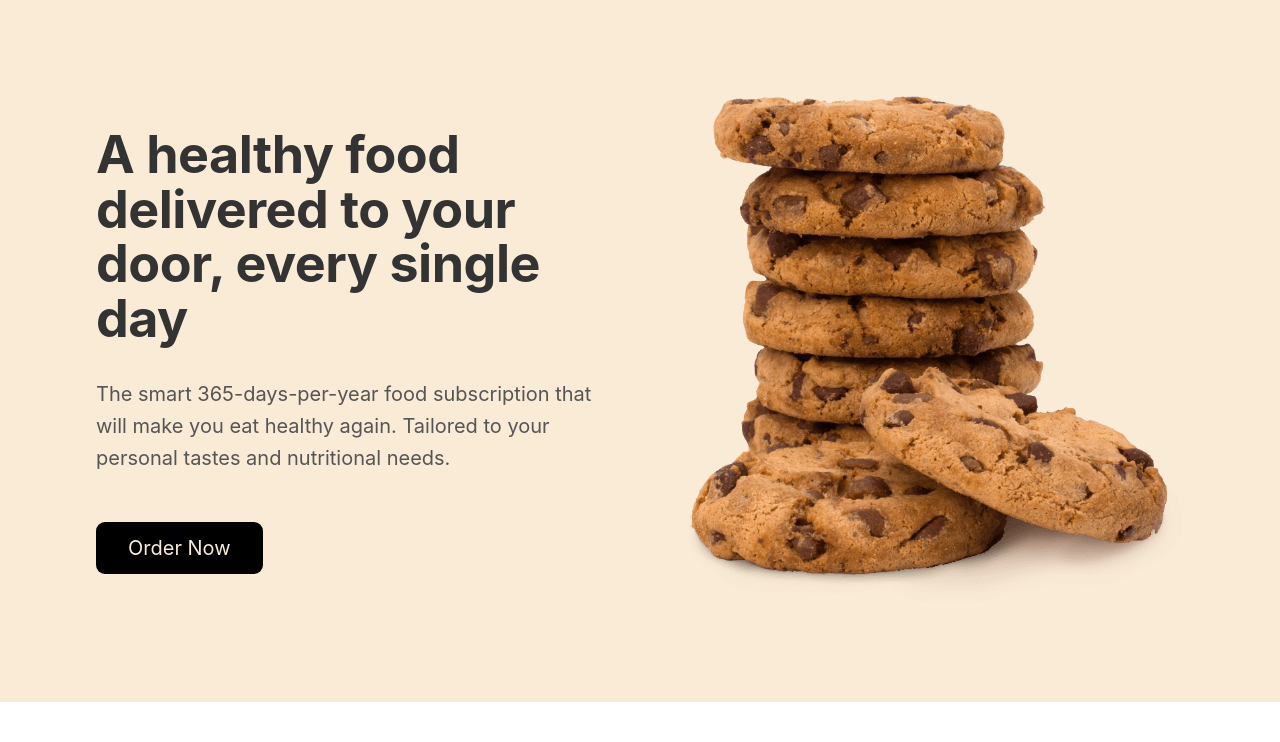
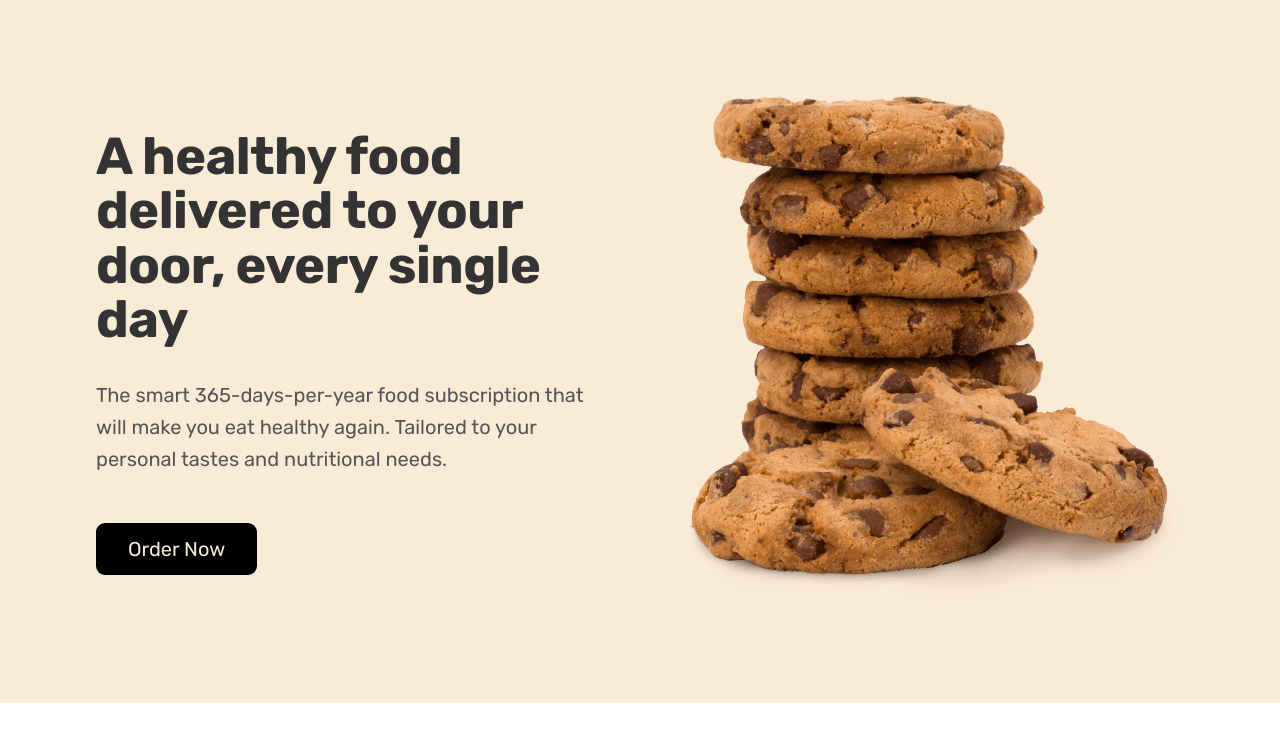
Before and after one commit to abhi640/homelybaked, a React (Create React App) app: page / in a window 1280 px wide. Shown: the top 742 px of the page. Built offline with nearby package versions, Linux system fonts and the light colour scheme.

Commit message:
font family corrected

```diff
--- a/public/index.html
+++ b/public/index.html
@@ -32,27 +32,7 @@
       href="https://fonts.googleapis.com/css2?family=Rubik:wght@400;500;600;700&display=swap"
       rel="stylesheet"
     />
-    <style>
-      * {
-        padding: 0;
-        margin: 0;
-        box-sizing: border-box;
-      }
 
-      html {
-        /* font-size: 10px; */
-        /* 10px / 16px = 0.625 = 62.5% */
-        /* Percentage of user's browser font-size setting */
-        font-size: 62.5%;
-      }
-
-      body {
-        font-family: "Rubik", sans-serif;
-        line-height: 1;
-        font-weight: 400;
-        color: #555;
-      }
-    </style>
     <title>Homely Baked</title>
   </head>
   <body>
--- a/src/App.js
+++ b/src/App.js
@@ -1,6 +1,3 @@
-import logo from "./logo.svg";
-import "./App.css";
-
 import Hero from "./components/hero/hero";
 
 function App() {
--- a/src/index.css
+++ b/src/index.css
@@ -1,13 +1,19 @@
-body {
+* {
+  padding: 0;
   margin: 0;
-  font-family: -apple-system, BlinkMacSystemFont, 'Segoe UI', 'Roboto', 'Oxygen',
-    'Ubuntu', 'Cantarell', 'Fira Sans', 'Droid Sans', 'Helvetica Neue',
-    sans-serif;
-  -webkit-font-smoothing: antialiased;
-  -moz-osx-font-smoothing: grayscale;
+  box-sizing: border-box;
 }
 
-code {
-  font-family: source-code-pro, Menlo, Monaco, Consolas, 'Courier New',
-    monospace;
+html {
+  /* font-size: 10px; */
+  /* 10px / 16px = 0.625 = 62.5% */
+  /* Percentage of user's browser font-size setting */
+  font-size: 62.5%;
 }
+
+body {
+  font-family: "Rubik", sans-serif;
+  line-height: 1;
+  font-weight: 400;
+  color: #555;
+}
```
